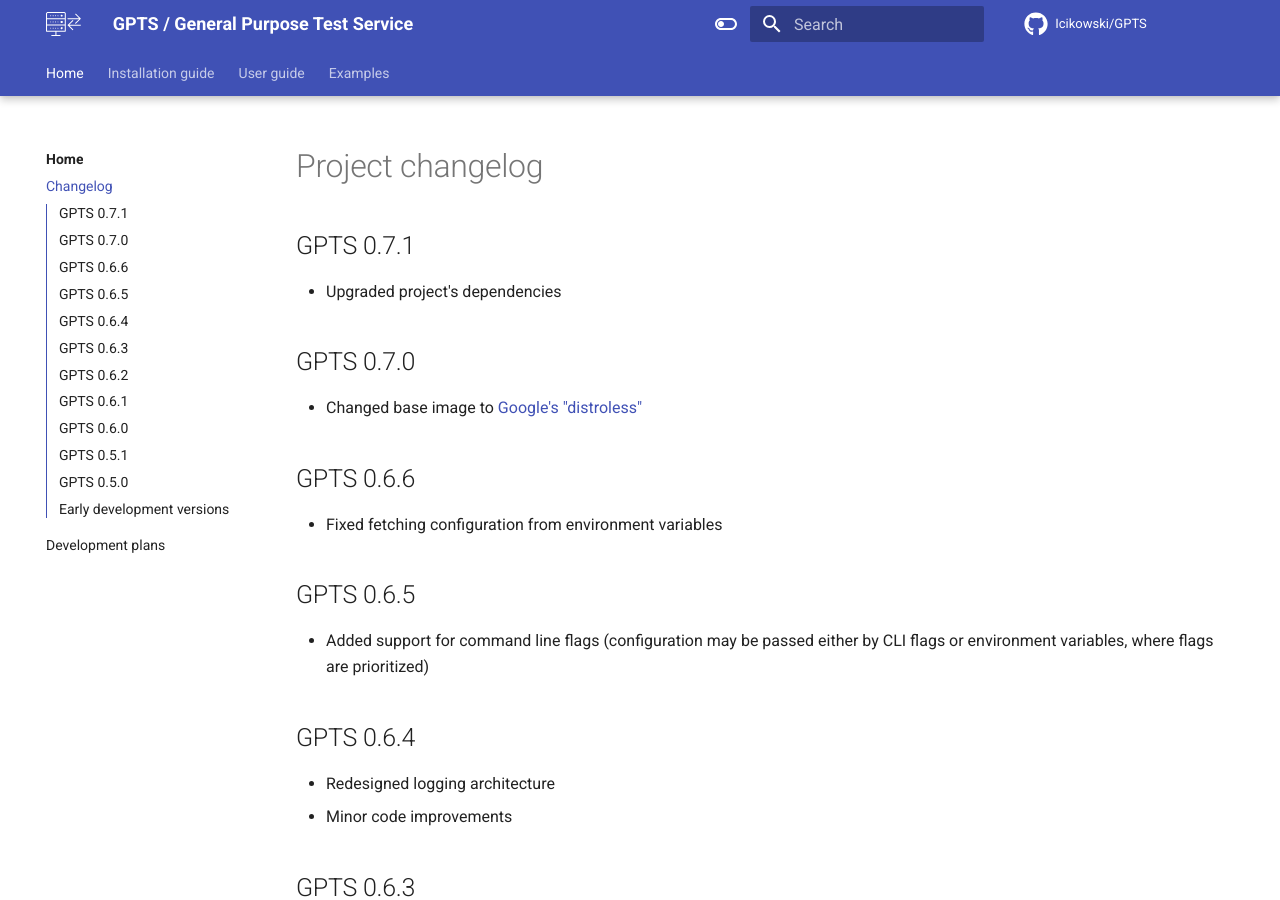
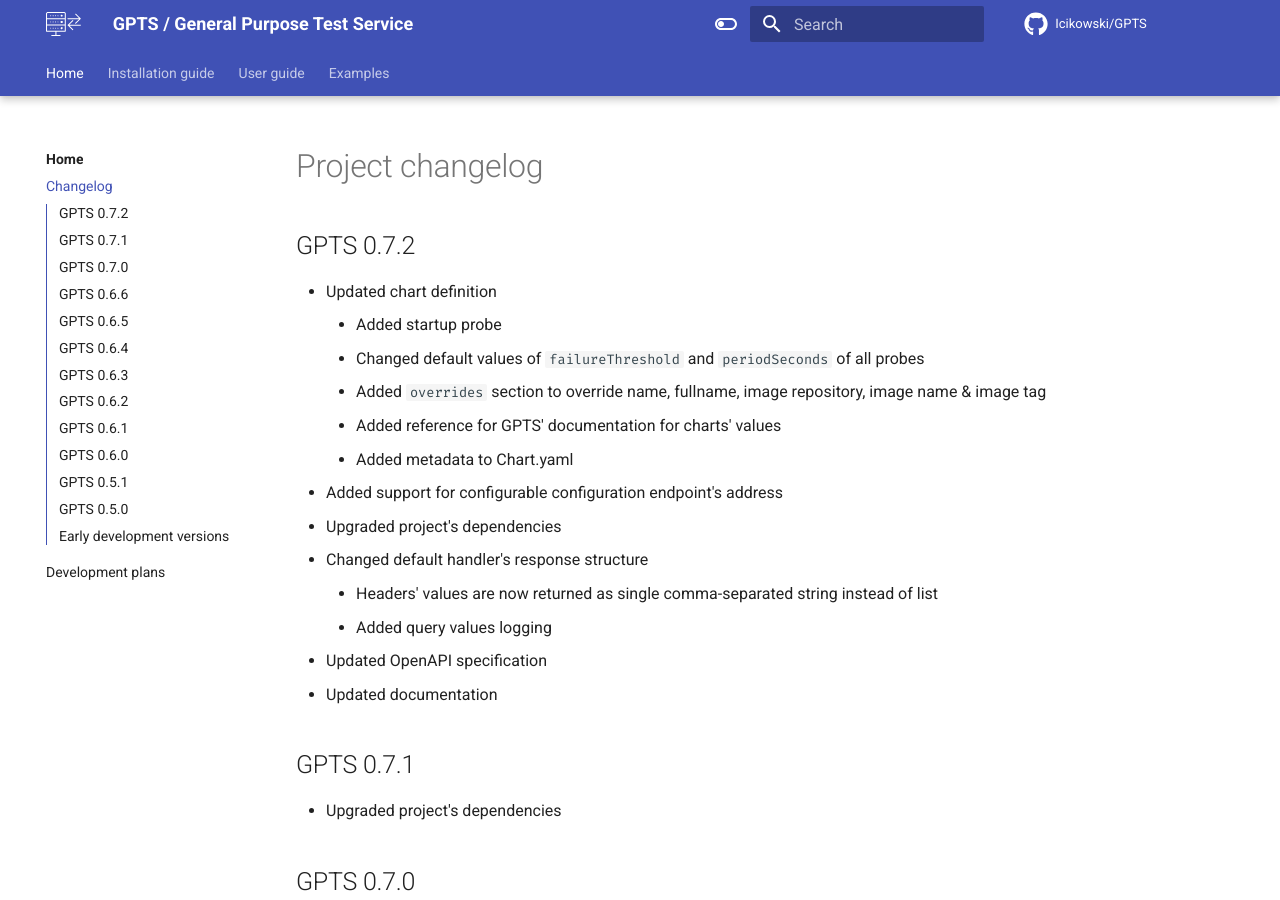
Before and after one commit to Icikowski/GPTS, an MkDocs documentation site: the page built from docs/changelog.md, in a window 1280 px wide and 900 px high. Built offline with MkDocs 1.6.1 and Material for MkDocs 9.7.7, drawn with Linux system fonts in a browser that asks for light colours; comment, search, counter and statistics services are not loaded.

Commit message:
Update docs for GPTS 0.7.2

````diff
--- a/docs/changelog.md
+++ b/docs/changelog.md
@@ -1,4 +1,20 @@
 # Project changelog
+
+## GPTS 0.7.2
+
+- Updated chart definition
+    - Added startup probe
+    - Changed default values of `failureThreshold` and `periodSeconds` of all probes
+    - Added `overrides` section to override name, fullname, image repository, image name & image tag
+    - Added reference for GPTS' documentation for charts' values
+    - Added metadata to Chart.yaml
+- Added support for configurable configuration endpoint's address
+- Upgraded project's dependencies
+- Changed default handler's response structure
+    - Headers' values are now returned as single comma-separated string instead of list
+    - Added query values logging
+- Updated OpenAPI specification
+- Updated documentation
 
 ## GPTS 0.7.1
 
--- a/docs/installation/docker.md
+++ b/docs/installation/docker.md
@@ -51,7 +51,7 @@ You can use one of following commands in order to get the application up and run
 
     ???- summary "Example command execution & output"
         ```bash
-        docker run --rm -it -p 80:80 -p 8000:8000 ghcr.io/icikowski/gpts:0.1.0
+        docker run --rm -it -p 80:80 -p 8000:8000 ghcr.io/icikowski/gpts:0.6.2
         ```
         ```
         Unable to find image 'ghcr.io/icikowski/gpts:0.6.2' locally
@@ -89,6 +89,7 @@ services:
     # environment:
     #  - GPTS_SERVICE_PORT=80
     #  - GPTS_HEALTHCHECKS_PORT=8081
+    #  - GPTS_CONFIG_ENDPOINT=/config
     #  - GPTS_DEFAULT_CONFIG_ON_STARTUP=false
     #  - GPTS_LOG_LEVEL=info
     #  - GPTS_PRETTY_LOG=false
--- a/mkdocs.yml
+++ b/mkdocs.yml
@@ -21,6 +21,7 @@ nav:
     - usage/index.md
     - Flags & environment variables: usage/flags.md
     - Configuring endpoints: usage/config.md
+    - Default response: usage/default.md
     - Liveness & readiness probes: usage/health.md
   - Examples:
     - examples/index.md
@@ -98,6 +99,8 @@ markdown_extensions:
   - pymdownx.mark
   - pymdownx.smartsymbols
   - pymdownx.superfences
+  - pymdownx.tabbed:
+      alternate_style: true
   - pymdownx.tasklist:
       custom_checkbox: true
   - pymdownx.tabbed
````
Also changed, not shown: docs/installation/k8s.md (+43 -76 lines), docs/usage/default.md (added, +45 -0 lines), docs/usage/flags.md (+11 -2 lines), docs/usage/index.md (+1 -1 lines).
